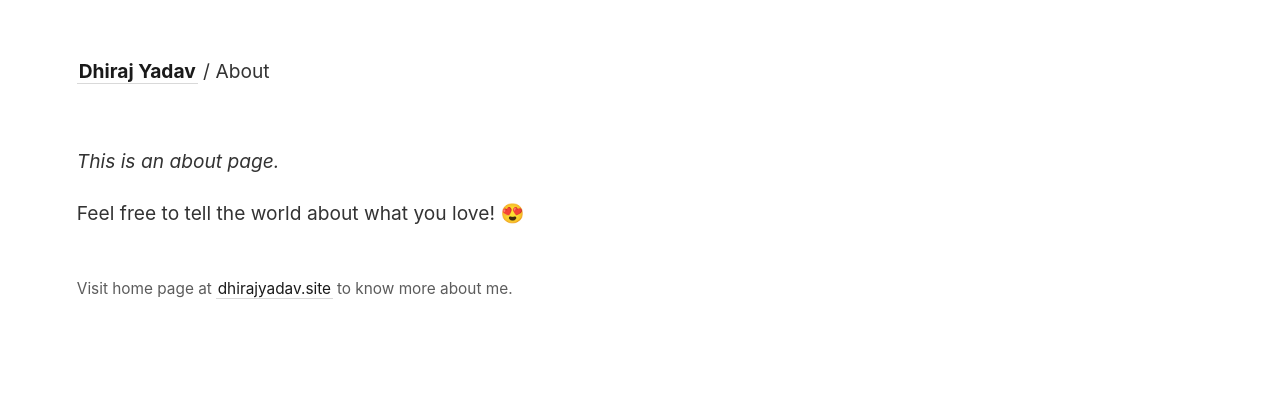
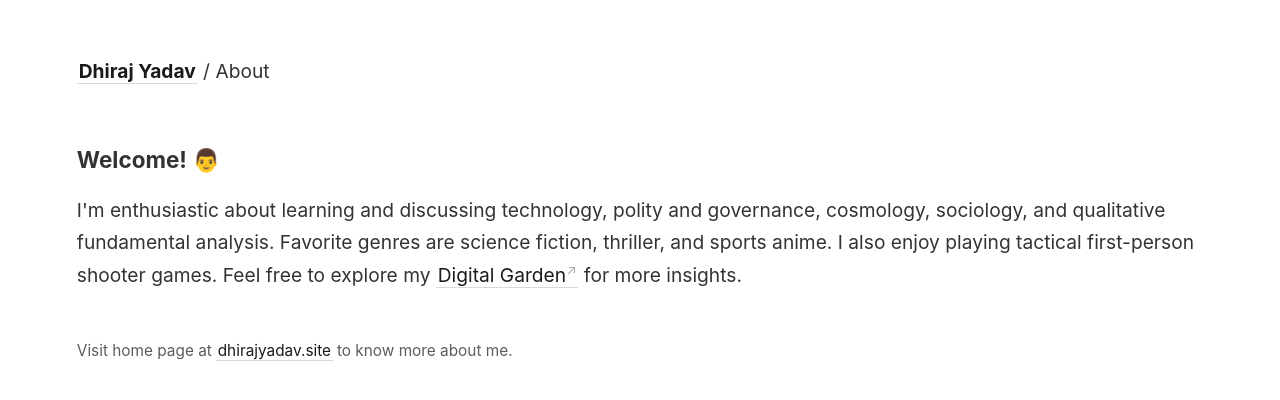
Before and after one commit to dhiraj-ydv/digitalgarden, a Jekyll site: the page built from _pages/about.md, in a window 1280 px wide. Shown: the top 400 px of the page. Built offline with Jekyll 4.4.1, drawn with Linux system fonts in a browser that asks for light colours.

Commit message:
Update about.md

```diff
--- a/_pages/about.md
+++ b/_pages/about.md
@@ -4,6 +4,17 @@ title: About
 permalink: /
 ---
 
-*This is an about page.*
-
-Feel free to tell the world about what you love! 😍
+ <section id="about">
+    <div className="space-y-4">
+    <div className="wrapper">
+      <h3 className="section-header">Welcome! 👨</h3>
+      <p className="section-content">
+        I'm enthusiastic about learning and discussing technology, polity and governance,
+        cosmology, sociology, and qualitative fundamental analysis.
+Favorite genres are science fiction, thriller, and sports anime.
+I also enjoy playing tactical first-person shooter games.
+Feel free to explore my <a href="https://digitalgarden.dhirajyadav.site/">Digital Garden</a> for more insights.
+      </p>
+    </div>
+      </div>
+  </section>
```
